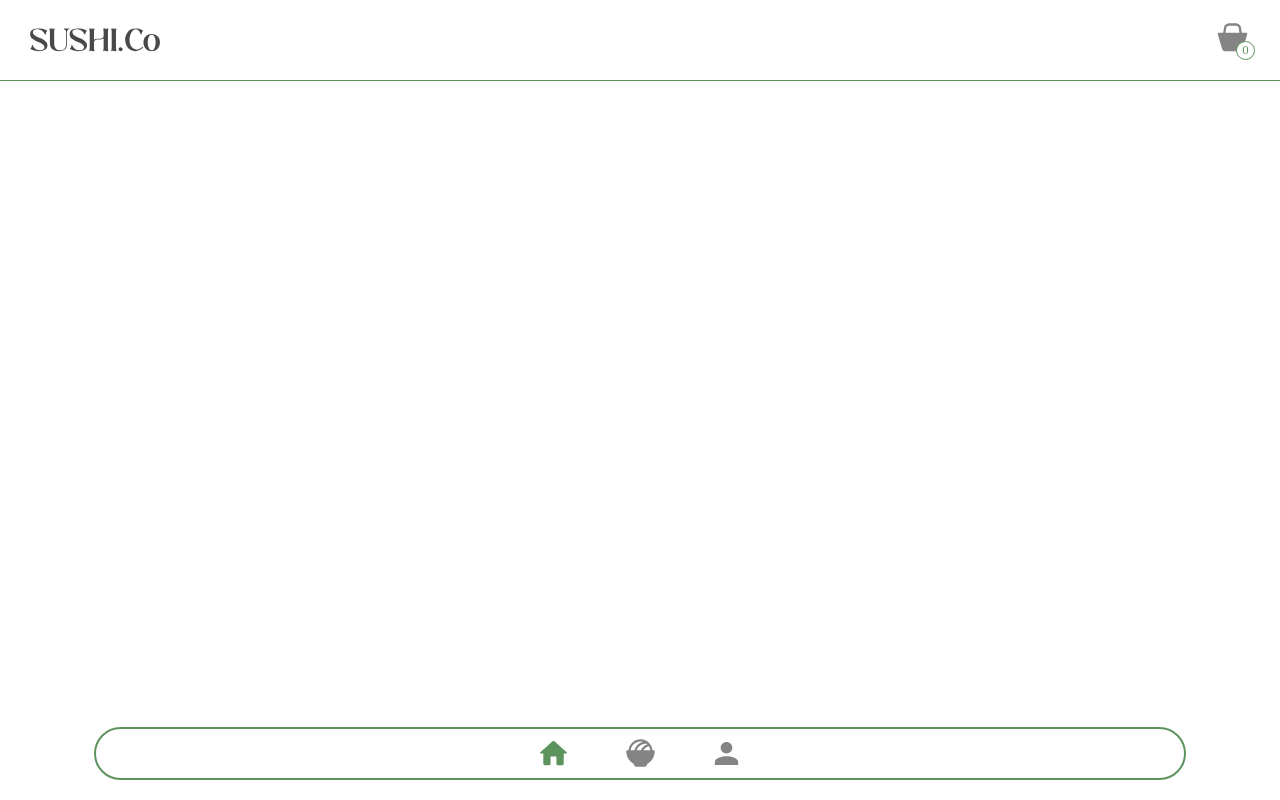
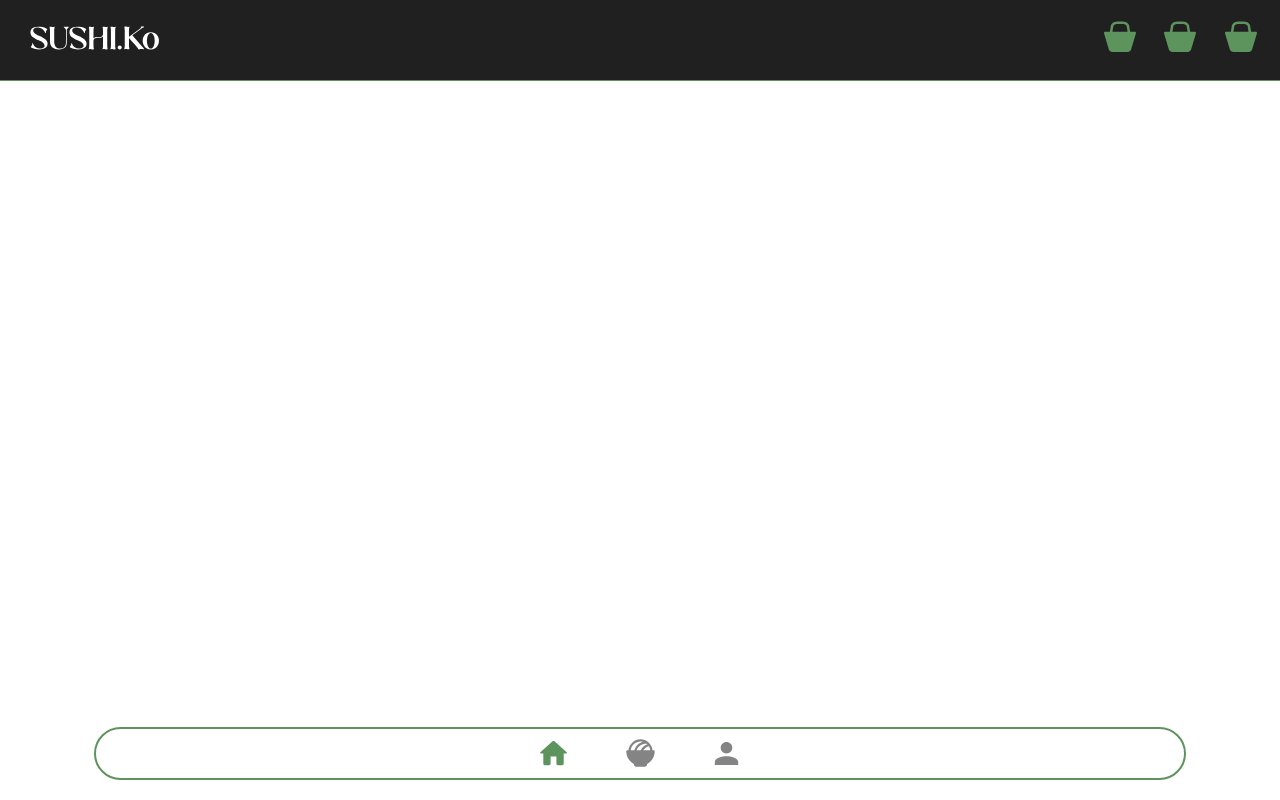
Before and after one commit to Raphi04/SAE_401, an Angular app: page /app-header in a window 1280 px wide. Built offline with nearby package versions, Linux system fonts and the light colour scheme; a web font is replaced by a local one.

Commit message:
Mise a jour header Yanis W

```diff
--- a/package.json
+++ b/package.json
@@ -13,7 +13,7 @@
     "@angular/animations": "^17.1.0",
     "@angular/common": "^17.1.0",
     "@angular/compiler": "^17.1.0",
-    "@angular/core": "^17.1.0",
+    "@angular/core": "^17.3.0",
     "@angular/forms": "^17.1.0",
     "@angular/platform-browser": "^17.1.0",
     "@angular/platform-browser-dynamic": "^17.1.0",
--- a/src/app/component/header/header.component.css
+++ b/src/app/component/header/header.component.css
@@ -1,4 +1,4 @@
-header {
+#header1 {
     position: fixed;
     top: 0px;
     left: 0px;
@@ -13,20 +13,20 @@ header {
     border-bottom: 1px solid var(--green);
 }
 
-header > #appTitle {
+#header1 > #appTitle {
     width: 130px;
 }
 
-header > div {
+#header1 > div {
     position: relative;
 }
 
-header > div > #bag {
+#header1 > div > #bag {
     width: 35px;
     filter: grayscale(1);
 }
 
-header > div > #bagTotalCount {
+#header1 > div > #bagTotalCount {
     position: absolute;
     bottom: 0px;
     right: -5px;
@@ -45,3 +45,127 @@ header > div > #bagTotalCount {
 .activeBag {
     filter: grayscale(0) !important;
 }
+
+/*header for pc*/
+#header2 {
+    position: fixed;
+    top: 0px;
+    left: 0px;
+    width: calc(100% - 60px);
+    height: 60px;
+    display: flex;
+    align-items: center;
+    justify-content: space-between;
+    padding: 10px 30px;
+    background: var(--black);
+    z-index: 32;
+    border-bottom: 1px solid var(--green);
+}
+
+#navbar2 {
+    width: auto;
+    display: flex;
+    flex-direction: row;
+    align-items: center;
+    gap: 15%;
+}
+
+#navbar2>div {
+    cursor: pointer;
+}
+
+#header2 > div > img {
+    width: 60%;
+}
+
+#header2 > #navbar2 > div {
+    position: relative;
+}
+
+#header2 > #navbar2 > div > #_bag {
+    width: 35px;
+}
+
+#header2 > #navbar2 > div > #bagTotalCount {
+    position: absolute;
+    bottom: -5px; /* Adjust the positioning as needed */
+    right: -5px;
+    border-radius: 100%;
+    width: 17px;
+    height: 17px;
+    font-size: 0.8rem;
+    background-color: var(--white);
+    color: var(--green);
+    border: 1px solid var(--green);
+    display: flex;
+    justify-content: center;
+    align-items: center;
+
+}
+#TEST{
+    position: relative;
+}
+
+.activeBag {
+    filter: grayscale(0) !important;
+}
+
+/*header for pc*/
+#header2 {
+    position: fixed;
+    top: 0px;
+    left: 0px;
+    width: calc(100% - 60px);
+    height: 60px;
+    display: flex;
+    align-items: center;
+    justify-content: space-between;
+    padding: 10px 30px;
+    background: var(--black);
+    z-index: 32;
+    border-bottom: 1px solid var(--green);
+}
+
+#navbar2 {
+    width: auto;
+    display: flex;
+    flex-direction: row;
+    align-items: center;
+    gap: 15%;
+}
+
+#navbar2>div {
+    cursor: pointer;
+}
+
+#header2 > div > img {
+    width: 60%;
+}
+
+#header2 > #navbar2 > div {
+    position: relative;
+}
+
+#header2 > #navbar2 > div > #_bag {
+    width: 35px;
+}
+
+#header2 > #navbar2 > div > #bagTotalCount {
+    position: absolute;
+    bottom: -5px; /* Adjust the positioning as needed */
+    right: -5px;
+    border-radius: 100%;
+    width: 17px;
+    height: 17px;
+    font-size: 0.8rem;
+    background-color: var(--black);
+    color: var(--white);
+    border: 1px solid var(--green);
+    display: flex;
+    justify-content: center;
+    align-items: center;
+
+}
+#TEST{
+    position: relative;
+}
--- a/src/app/component/header/header.component.html
+++ b/src/app/component/header/header.component.html
@@ -1,7 +1,30 @@
-<header *ngIf="showHeader">
+<!-- <header id="header1" *ngIf="showHeader">
     <img src="/assets/ressource/SushiCoBlack.svg" id="appTitle">
     <div routerLink="/app-bag">
         <img src="/assets/ressource/Bag.svg" id="bag" [ngClass]="{'activeBag' : isActive}">
         <div id="bagTotalCount">{{itemNumber}}</div>
     </div>
+</header> -->
+
+<!--header-pc-->
+
+<header id="header2" *ngIf="showHeader">
+    <div>
+        <img src="/assets/ressource/sushiKoWhite.svg" id="appTitle">
+    </div>
+    <div id="navbar2">
+        <div routerLink="/app-bag">
+            <img src="/assets/ressource/Bag.svg" id="_home">
+        </div>
+        <div routerLink="/app-bag">
+            <img src="/assets/ressource/Bag.svg" id="_menu">
+        </div>
+        <div routerLink="/app-bag">
+            <img src="/assets/ressource/Bag.svg" id="_compte">
+        </div>
+        <div routerLink="/app-bag" id="TEST">
+            <img src="/assets/ressource/Bag.svg" id="_bag">
+            <div id="bagTotalCount">{{itemNumber}}</div>
+        </div>
+    </div>
 </header>
```
Also changed, not shown: 1 other file (tests, documents, lock files or other folders).
